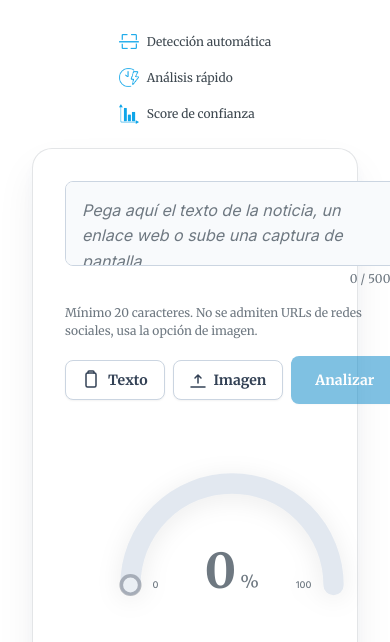
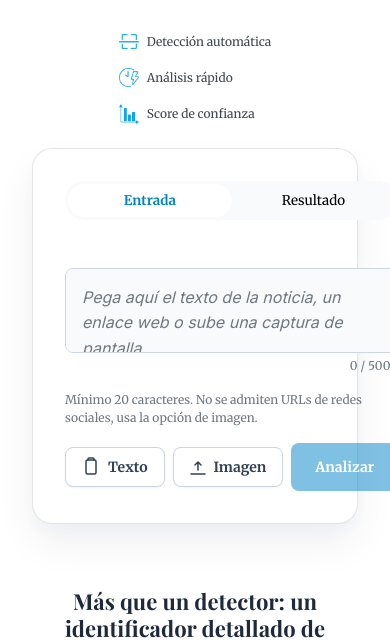
Before and after one commit to marcosintz/PROYECTO-DENOFA, a Django app: page / in a window 390 px wide. Shown: the part 185-827 px from the top of the page. Run offline with Django 5.2, Linux system fonts and the light colour scheme; some web fonts are replaced.

Commit message:
implementacion del swith

```diff
--- a/denofa/static/css/components.css
+++ b/denofa/static/css/components.css
@@ -2078,3 +2078,36 @@ h1 + .subtitle-rotator,
     }
   }
 }
+
+/* ── SELECTOR DE PESTAÑAS MÓVIL ────────────────────────── */
+@media (max-width: 768px) {
+  .mobile-tabs {
+    display: flex !important;
+    background-color: var(--color-surface-input);
+    border-radius: var(--radius-pill);
+    padding: 3px;
+    margin-bottom: var(--space-md);
+    width: 100%;
+  }
+
+  .mobile-tab {
+    flex: 1;
+    padding: var(--space-sm);
+    border-radius: calc(var(--radius-pill) - 2px);
+    background: transparent;
+    border: none;
+    font-family: var(--font-sans);
+    cursor: pointer;
+    transition: background-color var(--transition-fast);
+  }
+
+  .mobile-tab--active {
+    background-color: var(--color-surface);
+    color: var(--color-brand);
+    font-weight: var(--font-weight-semibold);
+  }
+
+  #left-column.mobile-hide, #gauge-column.mobile-hide {
+    display: none !important;
+  }
+}
--- a/denofa/static/js/home.js
+++ b/denofa/static/js/home.js
@@ -107,6 +107,9 @@ export function showState(id) {
     const gaugeWrapper = document.getElementById('gauge-wrapper');
     if (gaugeWrapper) gaugeWrapper.style.display = 'block';
   }
+
+  if (id === 'state-input') setMobileTab('entrada');
+  if (id === 'state-loading' || id === 'state-result') setMobileTab('resultado');
 }
 
 /**
@@ -321,6 +324,7 @@ document.addEventListener('DOMContentLoaded', () => {
     initPasteImage();
     initAnalyzeButton();
     initSubtitleRotator();
+    initMobileTabs();
 
     // Construir tick marks del gauge en el estado idle inicial
     if (typeof buildGaugeTicks === 'function') {
@@ -328,6 +332,28 @@ document.addEventListener('DOMContentLoaded', () => {
     }
   }
 });
+
+function isMobileLayout() {
+  return window.matchMedia('(max-width: 768px)').matches;
+}
+
+function setMobileTab(tab) {
+  if (!isMobileLayout()) return;
+  const leftCol = document.getElementById('left-column');
+  const gaugeCol = document.getElementById('gauge-column');
+  const tabButtons = document.querySelectorAll('.mobile-tab');
+  tabButtons.forEach(b => b.classList.toggle('mobile-tab--active', b.dataset.tab === tab));
+  if (leftCol) leftCol.classList.toggle('mobile-hide', tab !== 'entrada');
+  if (gaugeCol) gaugeCol.classList.toggle('mobile-hide', tab !== 'resultado');
+}
+
+function initMobileTabs() {
+  document.querySelectorAll('.mobile-tab').forEach(btn => {
+    btn.addEventListener('click', () => setMobileTab(btn.dataset.tab));
+  });
+  setMobileTab('entrada');
+}
+
 
 function initSubtitleRotator() {
   const container = document.getElementById('rotator-text');
--- a/denofa/templates/pages/index.html
+++ b/denofa/templates/pages/index.html
@@ -44,6 +44,11 @@
     </div>
 
     <div class="card layout-two-columns" style="position:relative;">
+
+      <div class="mobile-tabs" id="mobile-tabs" style="display: none;">
+        <button type="button" class="mobile-tab mobile-tab--active" data-tab="entrada">Entrada</button>
+        <button type="button" class="mobile-tab" data-tab="resultado">Resultado</button>
+      </div>
 
       <!-- ══ COLUMNA IZQUIERDA: Formulario ══════════════════ -->
       <div id="left-column" class="left-column" style="display: flex; flex-direction: column;">
@@ -329,5 +334,5 @@
 <script type="module" src="{% static 'js/utils.js' %}?v=2"></script>
 <script type="module" src="{% static 'js/loading.js' %}?v=2"></script>
 <script type="module" src="{% static 'js/resultado.js' %}?v=2"></script>
-<script type="module" src="{% static 'js/home.js' %}?v=2"></script>
+<script type="module" src="{% static 'js/home.js' %}?v=3"></script>
 {% endblock %}
```
